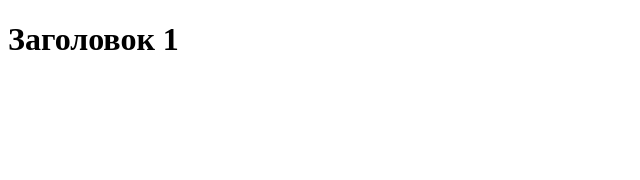
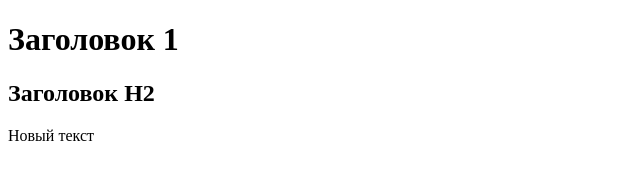
Before and after one commit to SvetlanaShabanova/dzGit1, a plain HTML site: page index.html in a window 1280 px wide. Shown: the whole page, without its empty margins (0-640 px from the left). Drawn offline with Linux system fonts and the light colour scheme.

Commit message:
add H2, text

```diff
--- a/index.html
+++ b/index.html
@@ -9,6 +9,8 @@
 </head>
 <body>
 <h1>Заголовок 1</h1>
+<h2>Заголовок H2</h2>
+<div>Новый текст</div>
 
 </body>
 </html>
```
